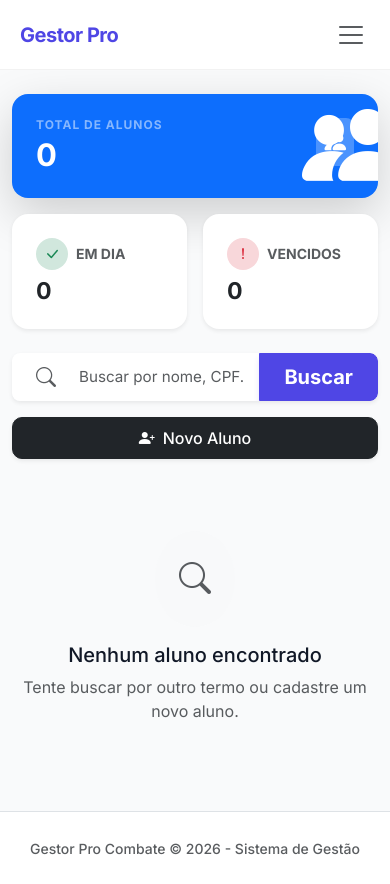
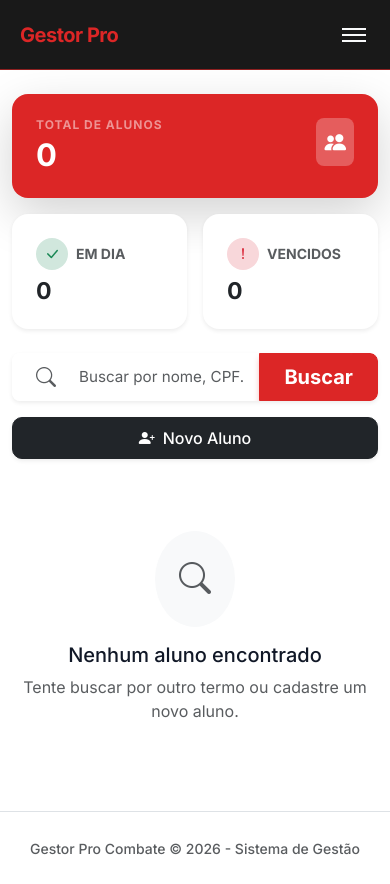
Before and after one commit to maurinmaster/gestor-pro-combate, a Django app: page / in a window 390 px wide. Run offline with Django 5.2, Linux system fonts and the light colour scheme; the visitor is signed in with stand-in values (Sample User, id 1); data that the repository does not hold is empty.

Commit message:
mudança na cor

```diff
--- a/gestor_pro/core/templates/core/base.html
+++ b/gestor_pro/core/templates/core/base.html
@@ -17,14 +17,14 @@
 
     <style>
         :root {
-            --primary-color: #4f46e5; /* Índigo Moderno */
-            --primary-hover: #4338ca;
-            --bg-color: #f9fafb;      /* Cinza muito suave */
+            --primary-color: #dc2626;
+            --primary-hover: #b91c1c;
+            --bg-color: #ffffff;
             --card-bg: #ffffff;
             --text-dark: #111827;
             --text-muted: #6b7280;
-            --success-color: #10b981;
-            --danger-color: #ef4444;
+            --success-color: #16a34a;
+            --danger-color: #dc2626;
             --navbar-height: 70px;
         }
 
@@ -39,12 +39,11 @@
             padding-top: var(--navbar-height); /* Espaço para a navbar fixa */
         }
 
-        /* Navbar "Glass" (Vidro) */
         .navbar-glass {
-            background: rgba(255, 255, 255, 0.9);
+            background: rgba(0, 0, 0, 0.9);
             backdrop-filter: blur(10px);
             -webkit-backdrop-filter: blur(10px);
-            border-bottom: 1px solid rgba(0,0,0,0.05);
+            border-bottom: 1px solid rgba(220, 38, 38, 0.6);
             height: var(--navbar-height);
         }
         .navbar-brand {
@@ -55,17 +54,53 @@
         }
         .nav-link {
             font-weight: 500;
-            color: var(--text-muted) !important;
+            color: #e5e7eb !important;
             transition: all 0.2s;
             padding: 0.5rem 1rem !important;
             border-radius: 8px;
         }
         .nav-link:hover, .nav-link.active {
-            color: var(--primary-color) !important;
-            background-color: rgba(79, 70, 229, 0.05);
+            color: #ffffff !important;
+            background-color: rgba(220, 38, 38, 0.2);
         }
 
-        /* Cartões Modernos */
+        .navbar-toggler {
+            color: #f9fafb;
+        }
+
+        .navbar-toggler-icon {
+            width: 1.5rem;
+            height: 1.5rem;
+            background-image:
+                linear-gradient(#f9fafb 0 0),
+                linear-gradient(#f9fafb 0 0),
+                linear-gradient(#f9fafb 0 0);
+            background-position:
+                center calc(50% - 6px),
+                center,
+                center calc(50% + 6px);
+            background-repeat: no-repeat;
+            background-size: 100% 2px;
+        }
+
+        @media (max-width: 991.98px) {
+            .navbar-glass .navbar-collapse {
+                background-color: #000000;
+                border-radius: 12px;
+                padding: 0.75rem 1rem;
+                margin-top: 0.75rem;
+            }
+
+            .navbar-glass .nav-link {
+                color: #f9fafb !important;
+            }
+
+            .navbar-glass .nav-link:hover,
+            .navbar-glass .nav-link.active {
+                background-color: rgba(220, 38, 38, 0.3);
+            }
+        }
+
         .card {
             background-color: var(--card-bg);
             border: 1px solid rgba(0,0,0,0.05);
@@ -77,7 +112,6 @@
             box-shadow: 0 10px 15px -3px rgba(0, 0, 0, 0.05), 0 4px 6px -2px rgba(0, 0, 0, 0.025);
         }
 
-        /* Botões */
         .btn {
             border-radius: 10px;
             font-weight: 500;
@@ -87,7 +121,7 @@
         .btn-primary {
             background-color: var(--primary-color);
             border-color: var(--primary-color);
-            box-shadow: 0 4px 6px -1px rgba(79, 70, 229, 0.2);
+            box-shadow: 0 4px 6px -1px rgba(220, 38, 38, 0.35);
         }
         .btn-primary:hover {
             background-color: var(--primary-hover);
@@ -95,7 +129,6 @@
             transform: translateY(-1px);
         }
 
-        /* Inputs */
         .form-control, .form-select {
             border-radius: 10px;
             border: 1px solid #e5e7eb;
@@ -104,13 +137,33 @@
         }
         .form-control:focus, .form-select:focus {
             border-color: var(--primary-color);
-            box-shadow: 0 0 0 4px rgba(79, 70, 229, 0.1);
+            box-shadow: 0 0 0 4px rgba(220, 38, 38, 0.2);
         }
 
-        /* Rodapé */
         footer { margin-top: auto; }
 
-        /* Dropdown do Usuário */
+        .bg-primary {
+            background-color: var(--primary-color) !important;
+        }
+
+        .text-primary {
+            color: var(--primary-color) !important;
+        }
+
+        .border-primary {
+            border-color: var(--primary-color) !important;
+        }
+
+        .btn-danger {
+            background-color: var(--danger-color);
+            border-color: var(--danger-color);
+        }
+
+        .btn-danger:hover {
+            background-color: #b91c1c;
+            border-color: #b91c1c;
+        }
+
         .user-avatar {
             width: 35px;
             height: 35px;
--- a/gestor_pro/core/templates/core/lista_alunos.html
+++ b/gestor_pro/core/templates/core/lista_alunos.html
@@ -16,7 +16,7 @@
                     </div>
                 </div>
             </div>
-            <i class="bi bi-people-fill position-absolute bottom-0 end-0 opacity-10" style="font-size: 6rem; margin-right: -20px; margin-bottom: -20px;"></i>
+
         </div>
     </div>
 
```
